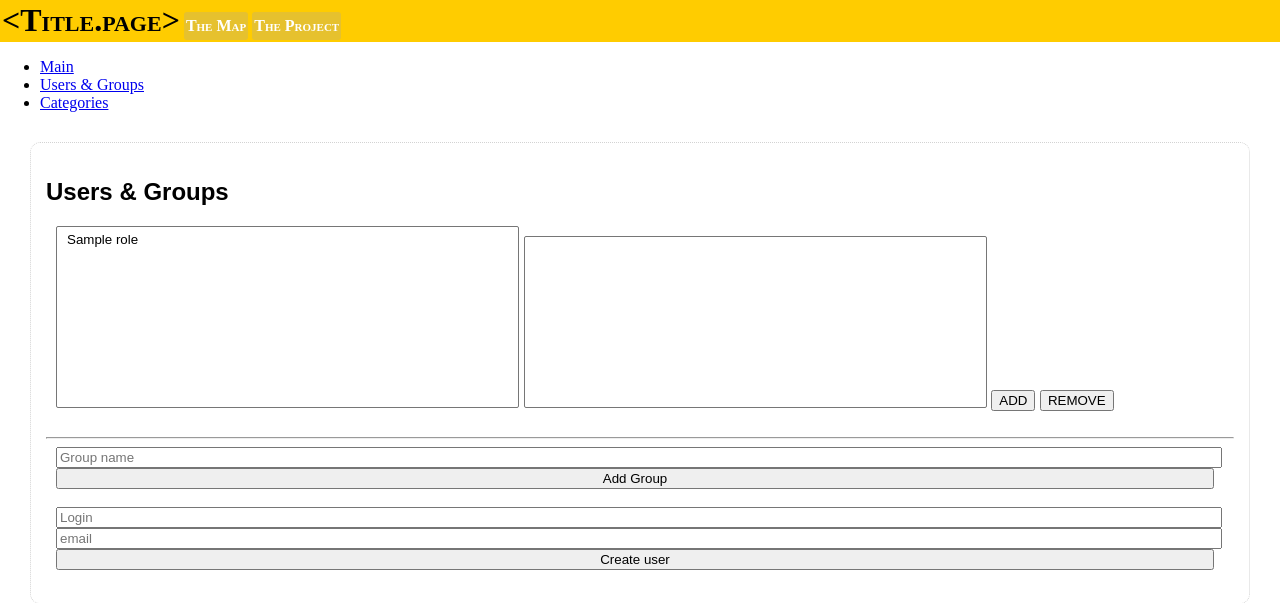
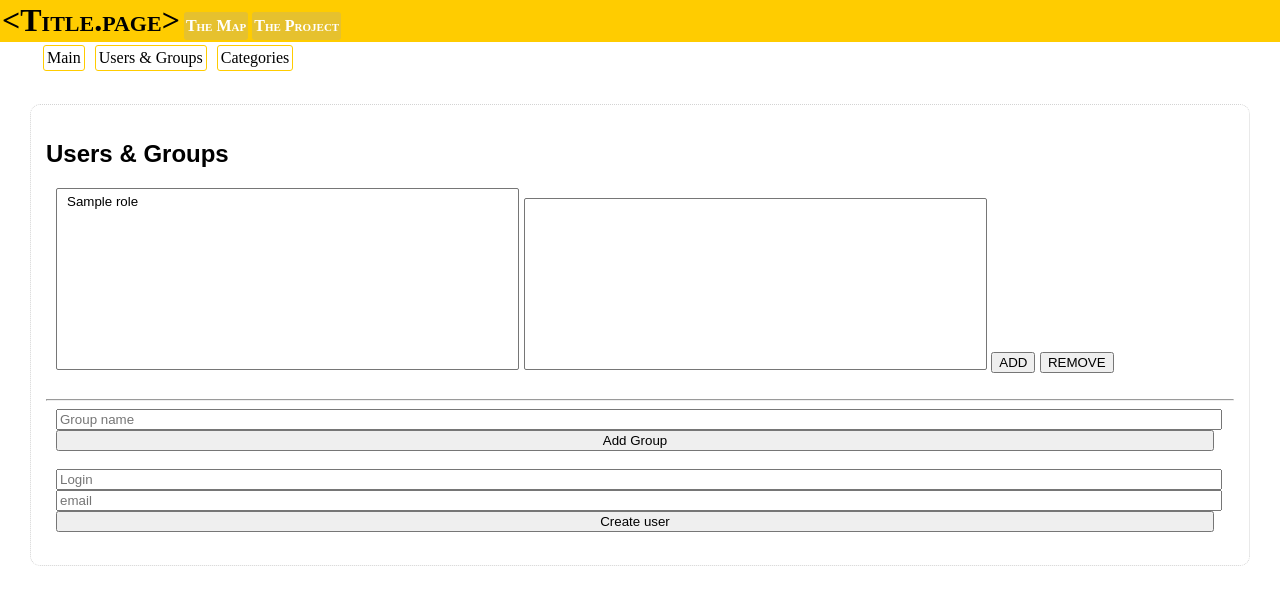
Before and after one commit to julienbouche/cbmp, a PHP site: page /admin/acl.php in a window 1280 px wide. Shown: the top 603 px of the page. Run offline with PHP 8.4, Linux system fonts and the light colour scheme; the visitor is signed in with stand-in values (Sample User, id 1); tables that the repository leaves empty hold one stand-in row (values such as "Sample post"); lists and menus that the app fills with data are empty; some libraries are stand-ins or nearby versions.

Commit message:
FIX - admin menu design

```diff
--- a/css/admin.css
+++ b/css/admin.css
@@ -82,3 +82,42 @@
     bottom:0px;
     width:auto;
 }
+
+
+/***************
+ *
+ * Styling admin menu
+ *
+ ***************/
+div.admin-menu{
+    width:100%;
+    margin:auto;
+}
+
+div.admin-menu>ul{
+    list-style: none;
+    margin:auto;
+    width:100%;
+}
+
+div.admin-menu>ul>li{
+    display:inline-block;
+    border: 1px solid #ffcc00;
+    background-color: #fff;
+    margin:3px;
+    padding:3px;
+    border-radius: 3px 3px 3px 3px;
+}
+
+div.admin-menu>ul a{
+    text-decoration: none;
+    color: black;
+    font-weight: normal;
+}
+div.admin-menu>ul>li:hover{
+    background-color: #ffcc00;
+}
+div.admin-menu>ul>li:hover>a{
+    color: white;
+    font-weight: normal;
+}
```
